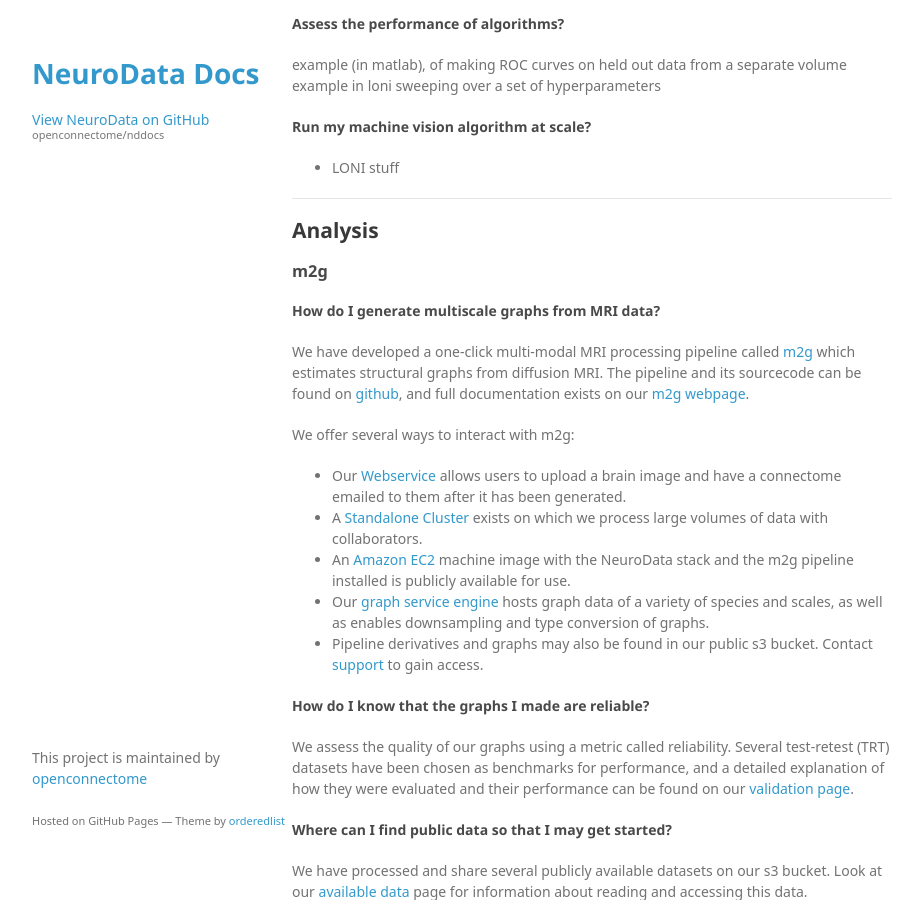
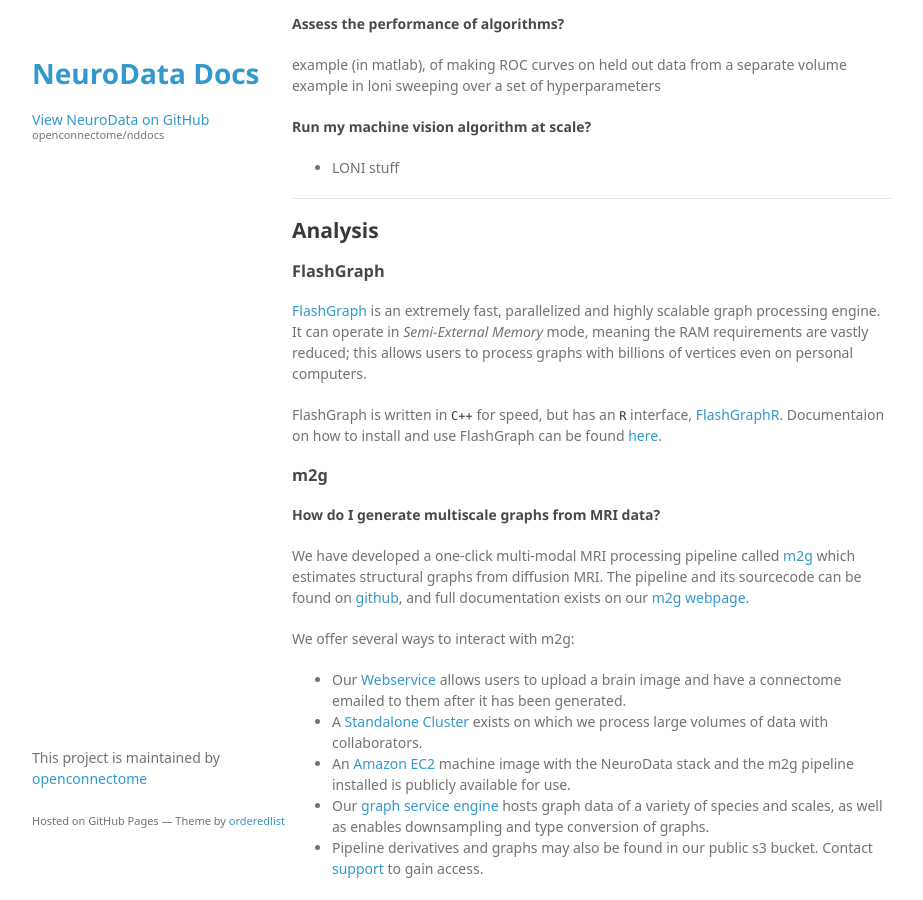
Before and after one commit to neurodata/nddocs-archive, a Jekyll site: the page built from tutorials.md, in a window 1280 px wide and 900 px high, scrolled down 2880 px. Shown: the whole window, without its empty margins (178-1101 px from the left). Built offline with Jekyll 4.4.1, drawn with Linux system fonts in a browser that asks for light colours; some web fonts are replaced.

Commit message:
Added FlashGraph to the tutorials!

```diff
--- a/tutorials.md
+++ b/tutorials.md
@@ -139,6 +139,12 @@
 
 ## Analysis
 
+### FlashGraph
+
+[FlashGraph](http://www.flashgraph.net/) is an extremely fast, parallelized and highly scalable graph processing engine. It can operate in *Semi-External Memory* mode, meaning the RAM requirements are vastly reduced; this allows users to process graphs with billions of vertices even on personal computers.
+
+FlashGraph is written in `C++` for speed, but has an `R` interface, [FlashGraphR](https://github.com/icoming/FlashGraph/wiki/FlashGraphR-Quick-Start-Guide). Documentaion on how to install and use FlashGraph can be found [here](https://github.com/icoming/FlashGraph/wiki).
+
 ### m2g
 
 #### How do I generate multiscale graphs from MRI data?
```
